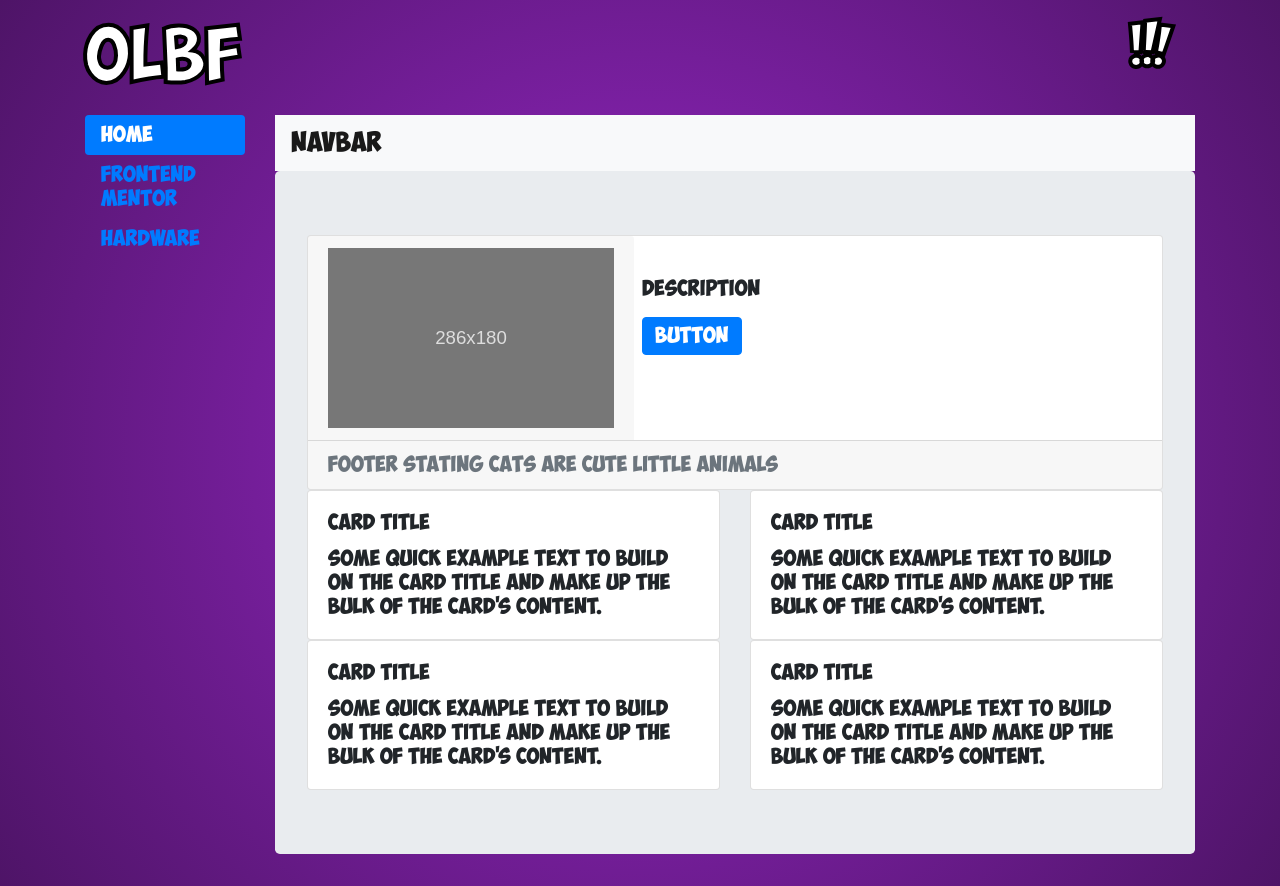
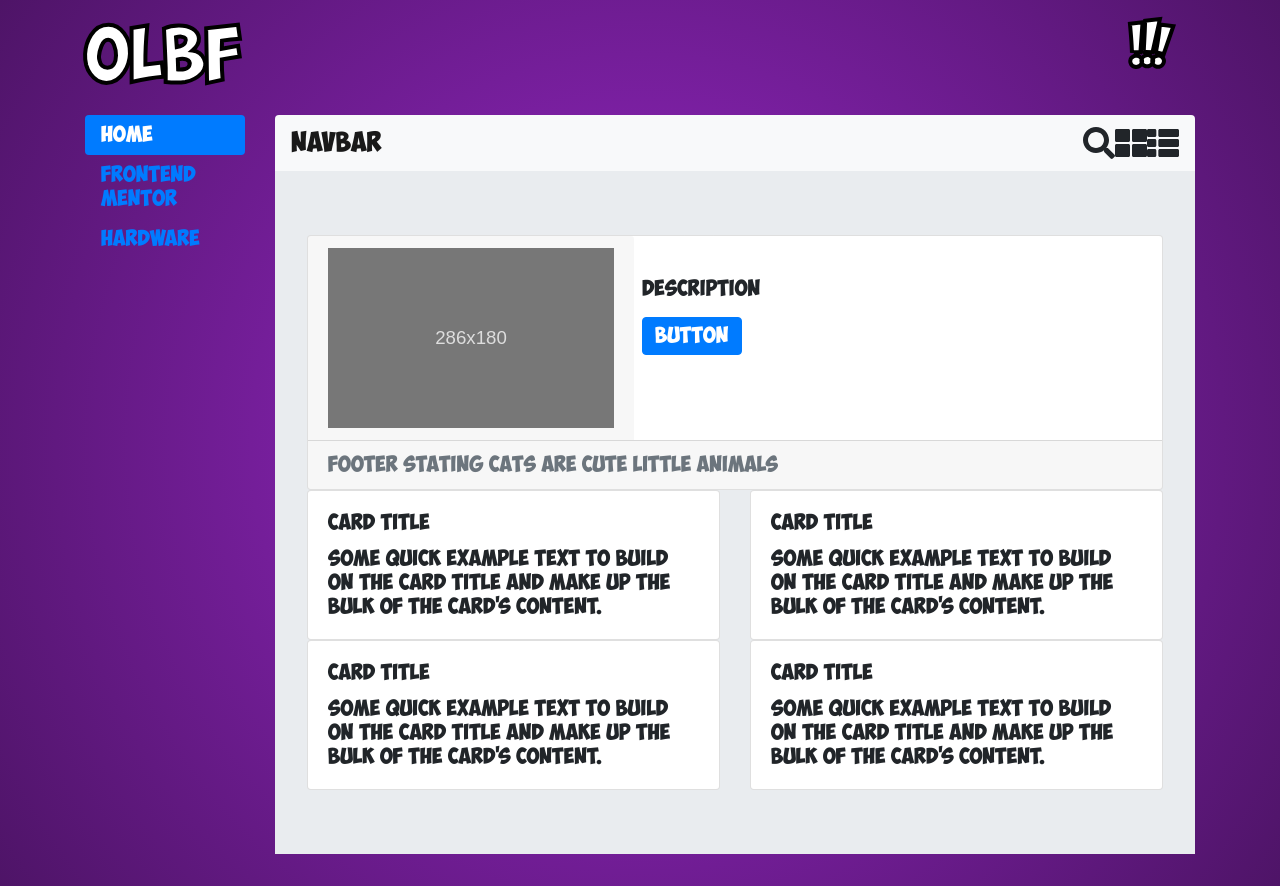
Before and after one commit to nksrentas/olbf, a React (Create React App) app: page / in a window 1280 px wide. Built offline with nearby package versions, Linux system fonts and the light colour scheme.

Commit message:
navigation reducer

```diff
--- a/package.json
+++ b/package.json
@@ -3,6 +3,9 @@
   "version": "0.1.0",
   "private": true,
   "dependencies": {
+    "@fortawesome/fontawesome-svg-core": "^1.2.30",
+    "@fortawesome/free-solid-svg-icons": "^5.14.0",
+    "@fortawesome/react-fontawesome": "^0.1.11",
     "@testing-library/jest-dom": "^4.2.4",
     "@testing-library/react": "^9.5.0",
     "@testing-library/user-event": "^7.2.1",
--- a/src/App.jsx
+++ b/src/App.jsx
@@ -3,6 +3,12 @@ import { connect } from 'react-redux';
 import { getProjects } from './actions/projectActions';
 import Navigation from './components/navigation/Navigation';
 import test from './test.svg';
+import { FontAwesomeIcon } from '@fortawesome/react-fontawesome';
+import {
+  faSearch,
+  faThLarge,
+  faThList,
+} from '@fortawesome/free-solid-svg-icons';
 
 function App(props) {
   return (
@@ -20,23 +26,17 @@ function App(props) {
           <Navigation />
         </div>
         <div className='col-md-10'>
-          <nav className='navbar navbar-expand-lg navbar-light bg-light'>
+          <nav className='navbar navbar-expand-lg navbar-light bg-light justify-content-between rounded-top'>
             <a className='navbar-brand' href='/'>
               Navbar
             </a>
-            <button
-              className='navbar-toggler'
-              type='button'
-              data-toggle='collapse'
-              data-target='#navbarNav'
-              aria-controls='navbarNav'
-              aria-expanded='false'
-              aria-label='Toggle navigation'
-            >
-              <span className='navbar-toggler-icon'></span>
-            </button>
+            <div>
+              <FontAwesomeIcon icon={faSearch} size='2x' />
+              <FontAwesomeIcon icon={faThLarge} size='2x' />
+              <FontAwesomeIcon icon={faThList} size='2x' />
+            </div>
           </nav>
-          <div className='jumbotron'>
+          <div className='jumbotron rounded-0 rounded-bottom'>
             <div className='row'>
               <div className='col-md-12'>
                 <div class='card flex-row flex-wrap'>
--- a/src/components/navigation/Navigation.jsx
+++ b/src/components/navigation/Navigation.jsx
@@ -2,6 +2,11 @@ import React from 'react';
 import navigationRoutes from '../../configs/navigationRoutes';
 
 import { Switch, Route, NavLink } from 'react-router-dom';
+
+const handleClick = (event) => {
+  console.log(event.target.href);
+  console.log(event.target.innerHTML);
+};
 
 export default function Navigation(props) {
   return (
@@ -18,10 +23,12 @@ export default function Navigation(props) {
             to={route.path}
             exact={route.exact ? true : false}
             className={'nav-link'}
+            onClick={handleClick}
           >
             {route.title}
           </NavLink>
         ))}
+
         <Switch>
           {navigationRoutes.map((route, index) => (
             <Route exact key={index} path={route.path} />
```
Also changed, not shown: src/reducers/navigationReducer.js (added, +18 -0 lines), 1 other file (tests, documents, lock files or other folders).
